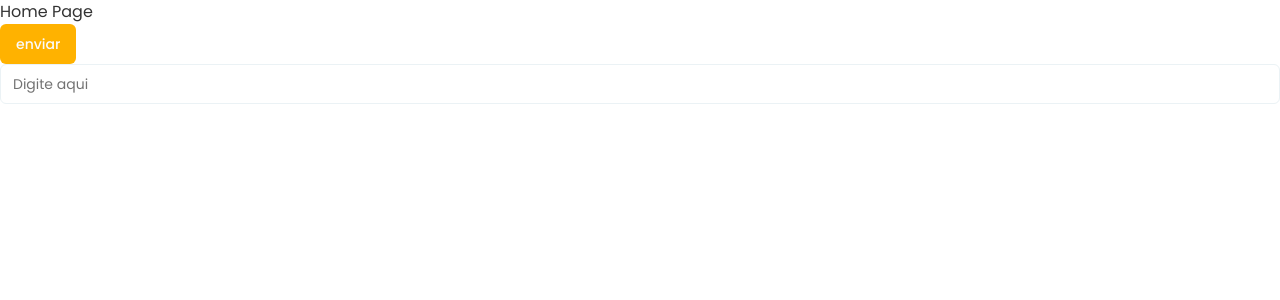
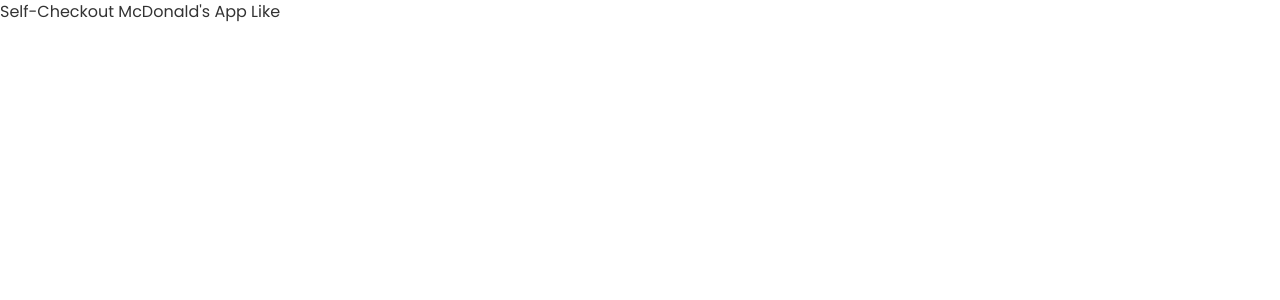
Before and after one commit to toni500madmax/self-checkout-project, a Next.js app: page / in a window 1280 px wide. Shown: the top 300 px of the page. Built offline with nearby package versions, Linux system fonts and the light colour scheme.

Commit message:
feat: solve issue of CartSheet component

```diff
--- a/src/app/[slug]/menu/components/cart-sheet.tsx
+++ b/src/app/[slug]/menu/components/cart-sheet.tsx
@@ -4,7 +4,7 @@ import { Sheet, SheetContent, SheetDescription, SheetHeader, SheetTitle } from "
 
 import { CartContext } from "../contexts/cart";
 
-export const CartSheet = () => {
+const CartSheet = () => {
     const { isOpen, toggleCart } = useContext(CartContext);
 
     return (
--- a/src/app/layout.tsx
+++ b/src/app/layout.tsx
@@ -2,6 +2,8 @@ import "./globals.css";
 
 import type { Metadata } from "next";
 import { Poppins } from "next/font/google";
+
+import { CartProvider } from "./[slug]/menu/contexts/cart";
 
 /* const geistSans = Geist({
   variable: "--font-geist-sans",
@@ -31,7 +33,11 @@ export default function RootLayout({
 }>) {
   return (
     <html lang="en">
-      <body className={`${poppins.className} antialiased`}>{children}</body>
+      <body className={`${poppins.className} antialiased`}>
+        <CartProvider>
+          {children}
+        </CartProvider>
+      </body>
     </html>
   );
 }
--- a/src/app/page.tsx
+++ b/src/app/page.tsx
@@ -1,12 +1,7 @@
-import { Button } from "@/components/ui/button";
-import { Input } from "@/components/ui/input";
-
 export default function Home() {
   return (
     <>
-      <h1>Home Page</h1>
-      <Button>enviar</Button>
-      <Input placeholder="Digite aqui" />
+      <h1>Self-Checkout McDonald&apos;s App Like</h1>
     </>
   );
 }
```
Also changed, not shown: src/app/[slug]/menu/contexts/cart.tsx (indentation only).
